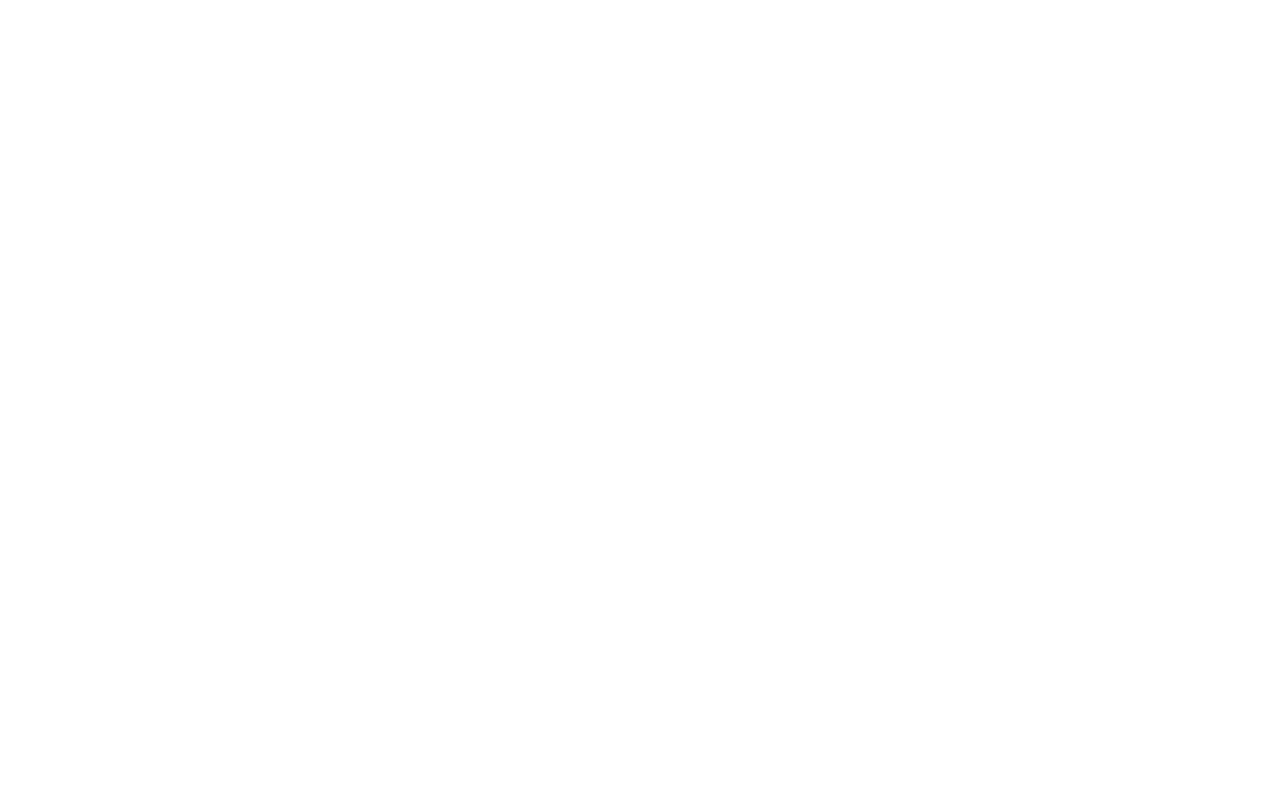
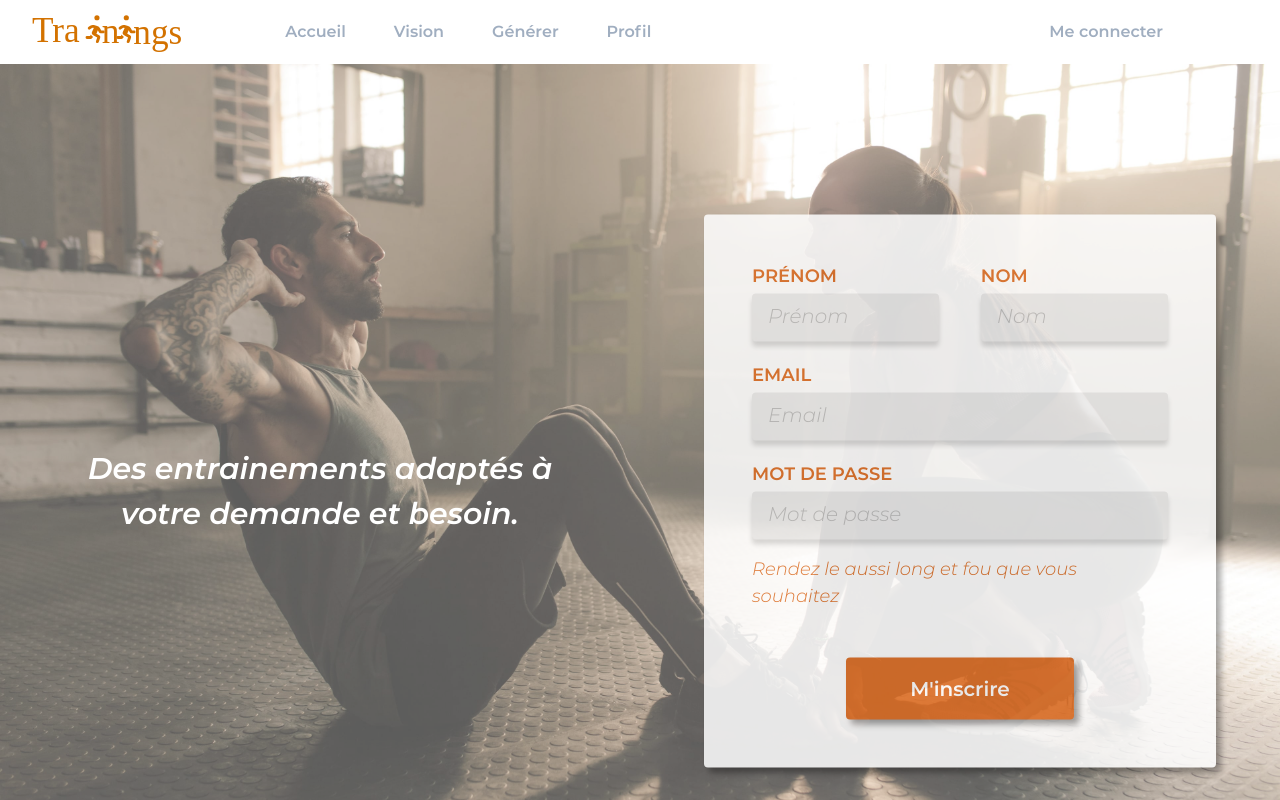
Before and after one commit to Hugoswell/Trainings.Api, a React (Create React App) app in the folder Trainings.React/: page /register in a window 1280 px wide. Shown: the top 800 px of the page. Built offline with nearby package versions, Linux system fonts and the light colour scheme; a web font is replaced by a local one.

Commit message:
Handled the register / login swap navbar right button

```diff
--- a/Trainings.React/src/App.js
+++ b/Trainings.React/src/App.js
@@ -7,7 +7,7 @@ function App() {
   return (
     <Router>
       <Switch>
-        <Route path="/" exact component={Register} />
+        <Route path="/register" exact component={Register} />
         <Route path="/login" exact component={Login} />
       </Switch>
     </Router>
--- /dev/null
+++ b/Trainings.React/src/Components/Common/Header/HeaderContext.js
@@ -0,0 +1,6 @@
+import React from "react";
+
+export default React.createContext({
+  NavbarRightContent: "",
+  NavbarRightLink: ""
+});
--- a/Trainings.React/src/Components/Common/Header/Navbar/NavbarRight.js
+++ b/Trainings.React/src/Components/Common/Header/Navbar/NavbarRight.js
@@ -1,8 +1,10 @@
-import React from "react";
+import React, { useContext } from "react";
 import NavLink from "./NavLink";
+import HeaderContext from "../HeaderContext";
 
 function NavbarRight() {
-  return <NavLink to="/login" content="Me connecter " />;
+  const { NavbarRightContent, NavbarRightLink } = useContext(HeaderContext);
+  return <NavLink to={NavbarRightLink} content={NavbarRightContent} />;
 }
 
 export default NavbarRight;
--- a/Trainings.React/src/Pages/Login.js
+++ b/Trainings.React/src/Pages/Login.js
@@ -2,11 +2,19 @@ import React from "react";
 import Header from "../Components/Common/Header/Header.js";
 import Footer from "../Components/Common/Footer/Footer.js";
 import LoginContainer from "../Components/LoginContainer/LoginContainer";
+import HeaderContext from "../Components/Common/Header/HeaderContext";
 
 function Login() {
+  const contextValue = {
+    NavbarRightContent: "M'inscrire",
+    NavbarRightLink: "/register"
+  };
+
   return (
     <>
-      <Header />
+      <HeaderContext.Provider value={contextValue}>
+        <Header />
+      </HeaderContext.Provider>
       <LoginContainer />
       <Footer />
     </>
--- a/Trainings.React/src/Pages/Register.js
+++ b/Trainings.React/src/Pages/Register.js
@@ -3,11 +3,19 @@ import Header from "../Components/Common/Header/Header.js";
 import RegisterContainer from "../Components/RegisterContainer/RegisterContainer.js";
 import Footer from "../Components/Common/Footer/Footer.js";
 import "../css/index.css";
+import HeaderContext from "../Components/Common/Header/HeaderContext";
 
 function Register() {
+  const contextValue = {
+    NavbarRightContent: "Me connecter",
+    NavbarRightLink: "/login"
+  };
+
   return (
     <>
-      <Header />
+      <HeaderContext.Provider value={contextValue}>
+        <Header />
+      </HeaderContext.Provider>
       <RegisterContainer />
       <Footer />
     </>
```
